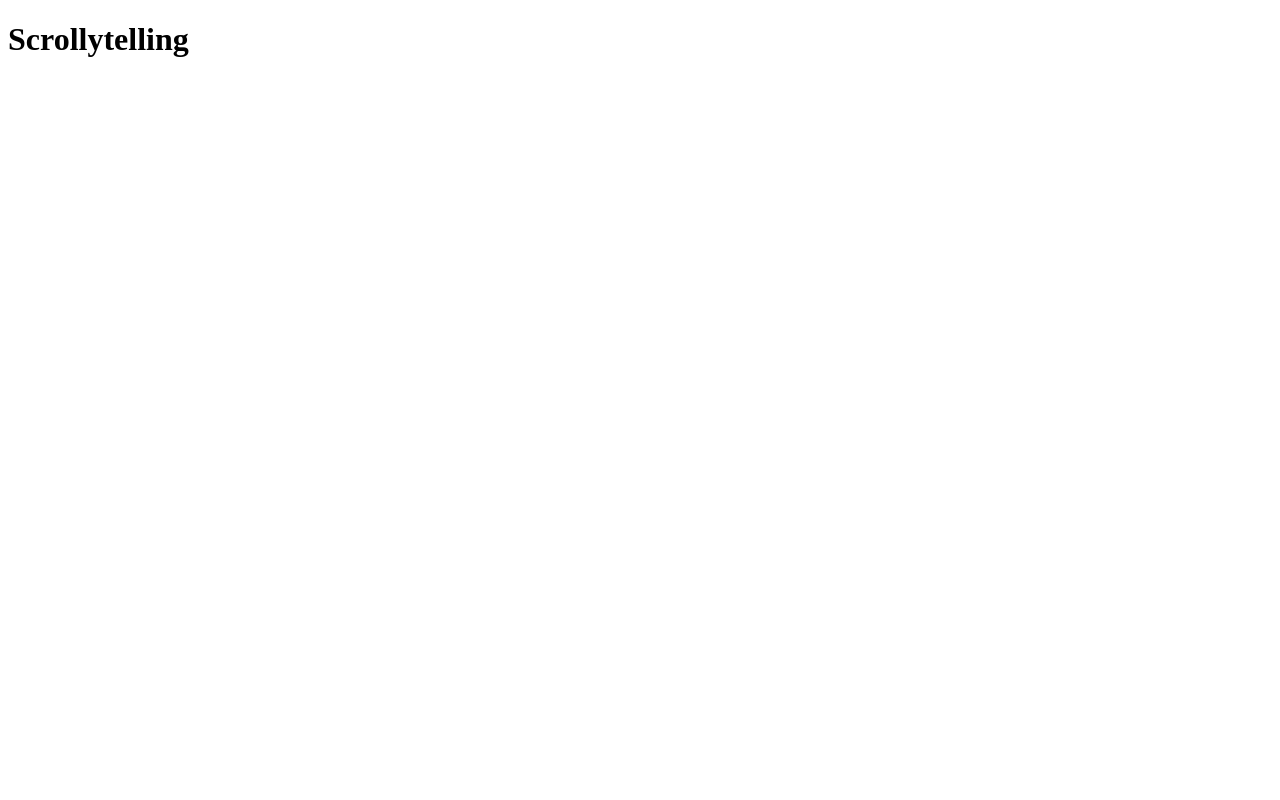
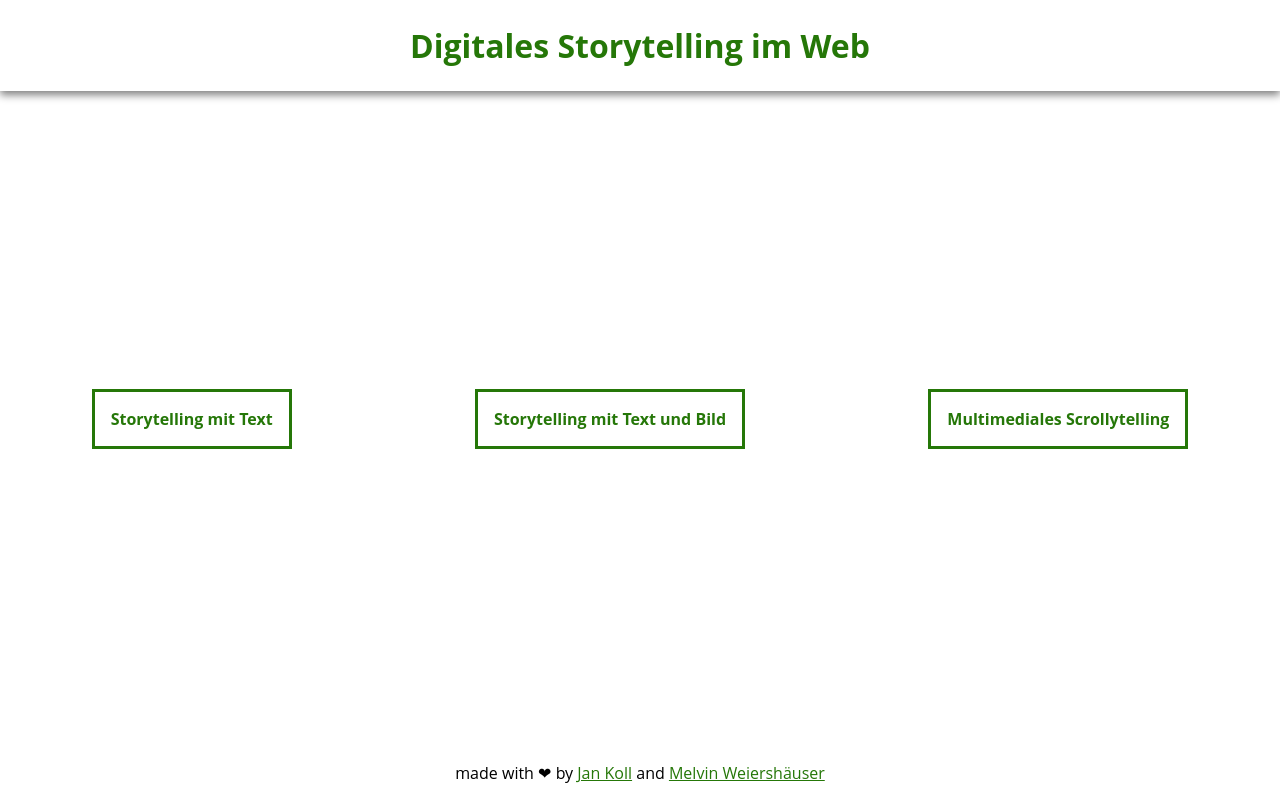
Before and after one commit to mweiershaeuser/sns-scrollytelling, a website: page index.html in a window 1280 px wide. Drawn offline with Linux system fonts and the light colour scheme.

Commit message:
added "landing page"

```diff
--- a/index.html
+++ b/index.html
@@ -7,9 +7,33 @@
 
     <link rel="stylesheet" href="style.css" />
 
-    <title>Scrollytelling</title>
+    <title>Digitales Storytelling im Web</title>
   </head>
+
   <body>
-    <h1>Scrollytelling</h1>
+    <header>
+      <h1>Digitales Storytelling im Web</h1>
+    </header>
+
+
+    <main>
+      <section id="story-choices">
+        <div class="story-choice">
+          <a class="btn" href="./text-story">Storytelling mit Text</a>
+        </div>
+        <div class="story-choice">
+          <a class="btn" href="./text-img-story">
+            Storytelling mit Text und Bild
+          </a>
+        </div>
+        <div class="story-choice">
+          <a class="btn" href="./scrolly-story">Multimediales Scrollytelling</a>
+        </div>
+      </section>
+    </main>
+
+    <footer>
+      <p class="footer-note">made with ❤ by <a href="https://github.com/JanKoll" target="_blank">Jan Koll</a> and <a href="https://github.com/mweiershaeuser" target="_blank">Melvin Weiershäuser</a></p>
+    </footer>
   </body>
 </html>
--- a/style.css
+++ b/style.css
@@ -0,0 +1,69 @@
+* {
+  margin: 0;
+  padding: 0;
+  font-family: 'Open Sans', sans-serif;
+  box-sizing: border-box;
+}
+
+body {
+  display: flex;
+  flex-direction: column;
+  justify-content: space-between;
+
+  height: 100vh;
+  overflow: hidden;
+}
+
+main {
+  overflow: auto;
+}
+
+header {
+  padding: 1.5rem;
+  box-shadow: 0px 4px 8px grey;
+}
+
+footer {
+  padding: 1rem;
+}
+
+h1 {
+  color: #257708;
+  text-align: center;
+}
+
+.footer-note {
+  text-align: center;
+}
+
+.footer-note a {
+  color: #257708;
+}
+
+.btn {
+  text-decoration: none;
+  padding: 1rem;
+  border: 3px solid #257708;
+  color: #257708;
+  font-weight: bold;
+}
+
+.btn:hover {
+  background-color: #257708;
+  color: white;
+  transition: 0.5s;
+}
+
+#story-choices {
+  display: flex;
+  justify-content: space-around;
+  flex-wrap: wrap;
+}
+
+.story-choice {
+  display: flex;
+  flex-direction: column;
+  align-items: center;
+  padding: 1rem;
+  margin: 1rem;
+}
```
